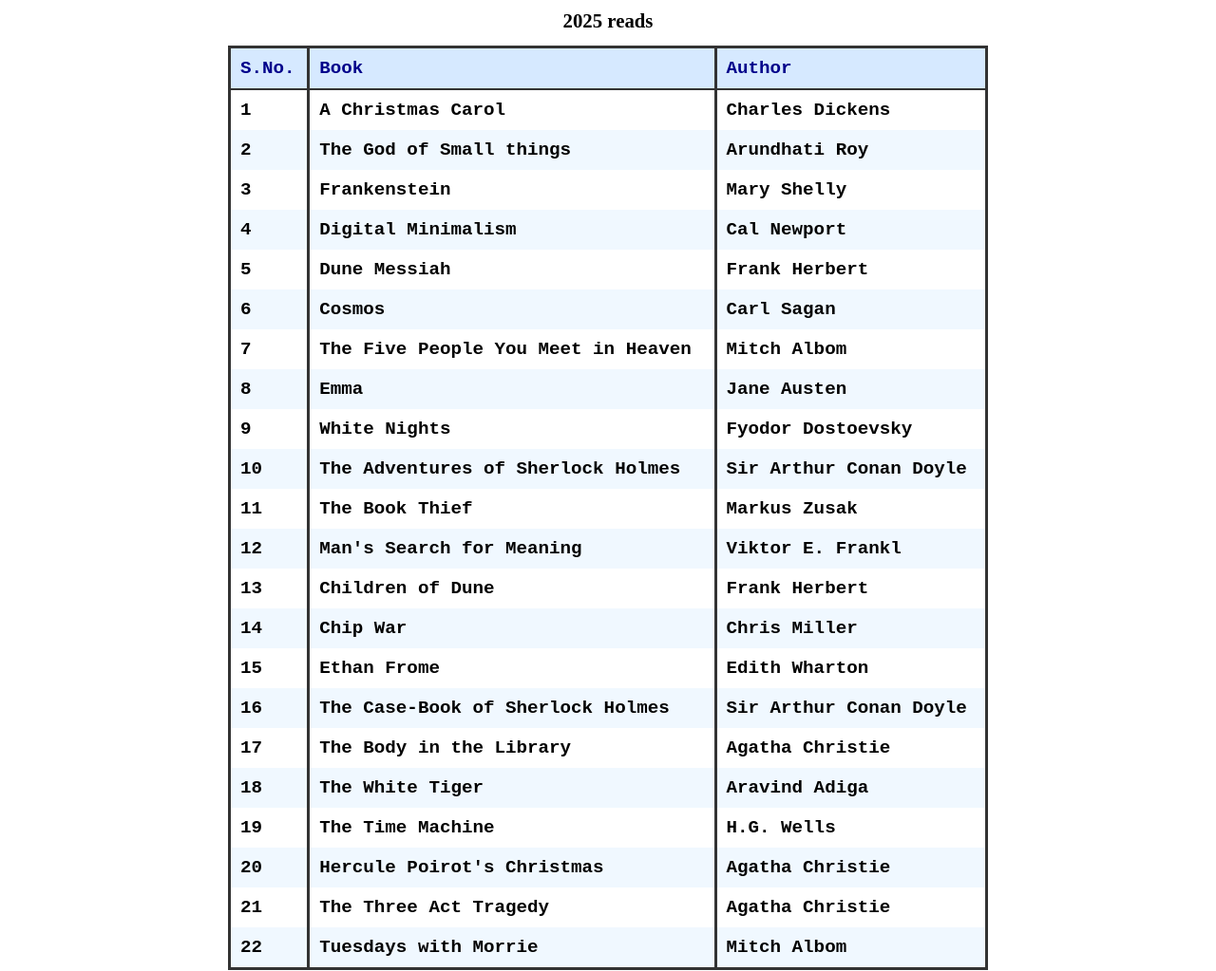
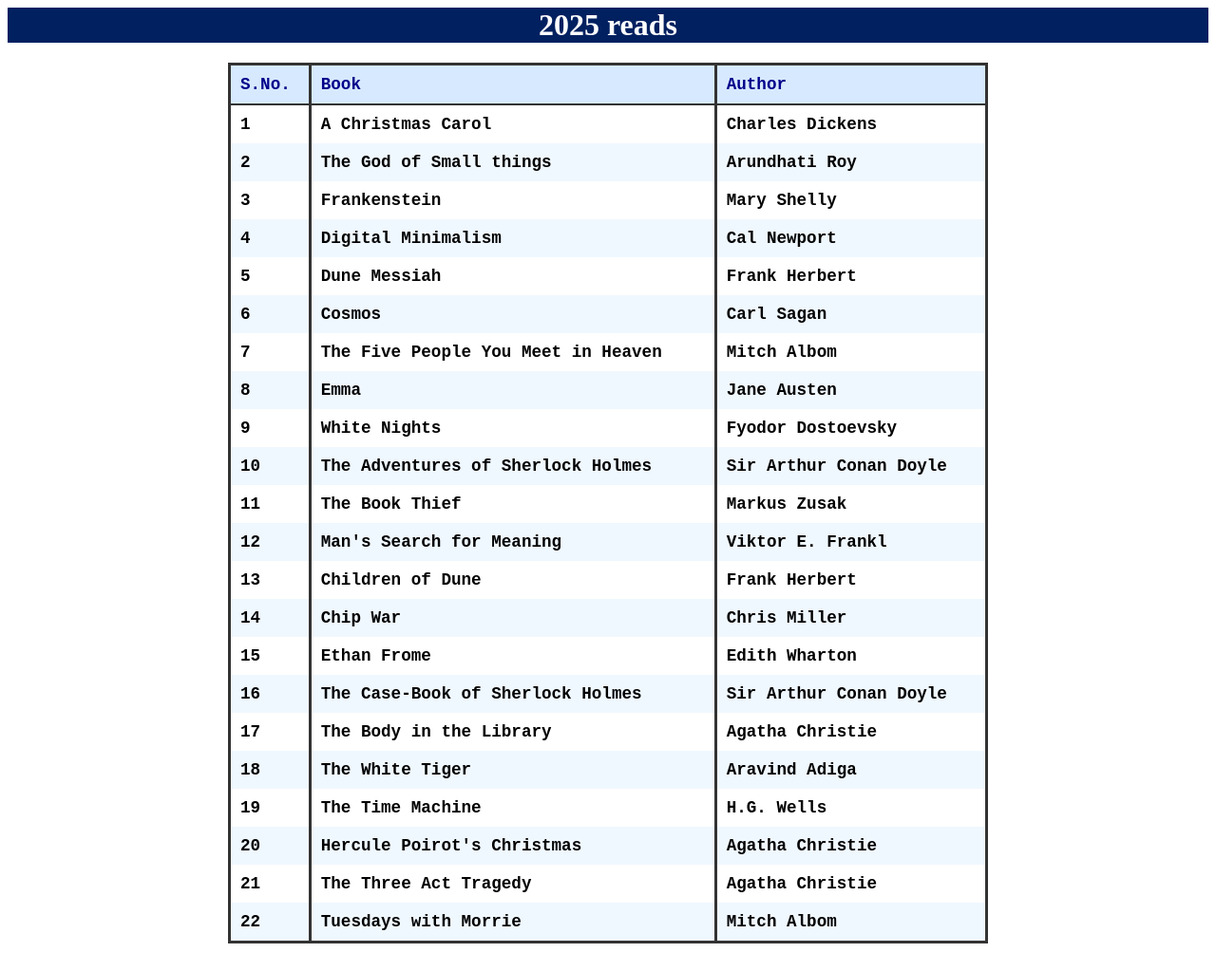
Before and after one commit to Nithish-2567/library, a plain HTML site: page index.html in a window 1280 px wide. Shown: the whole page at 95% size. After the commit the page ends 1002 px from the top, so only its background shows below. Drawn offline with Linux system fonts and the light colour scheme.

Commit message:
Update heading styles and content in index.html

```diff
--- a/index.html
+++ b/index.html
@@ -1,6 +1,5 @@
 <html>
     <head>
-        <h1 style="font-family: "Lucida Console", "Courier New", monospace";>2025 reads</h1>
         <style>
             table {
                 font-family: 'Courier New', Courier, monospace;
@@ -10,19 +9,20 @@
                 width: 100%;
                 max-width: 800px;
                 margin:auto;align-self:center;font-size: 1.2rem;}
-            h1{font-family: "Lucida Handwriting";padding-top:2px;text-align:center;font-size: 1.3rem;}
+            h1{font-family: "Ink free";text-align:center;font-size: 2rem;background-color:#002060;color:white;margin-top:0px;margin-left:0px}
             td, th {
 
                 text-align: left;
                 padding: 10px;
                 border-right: 3px solid #333;
-                font-family:"Courier New";font-size:1.2rem;font-weight: bold;}
+                font-family:"Courier New";font-size:1.1rem;font-weight: bold;}
             th{border-bottom: 2px solid #333;}
             tr:nth-child(even) {background-color:aliceblue;}
             th {background-color:#d6e9ff;color: darkblue;}
         </style>
     </head>
     <body>
+        <h1>2025 reads</h1>
         <table>
             <thead>
                 <tr>
```
